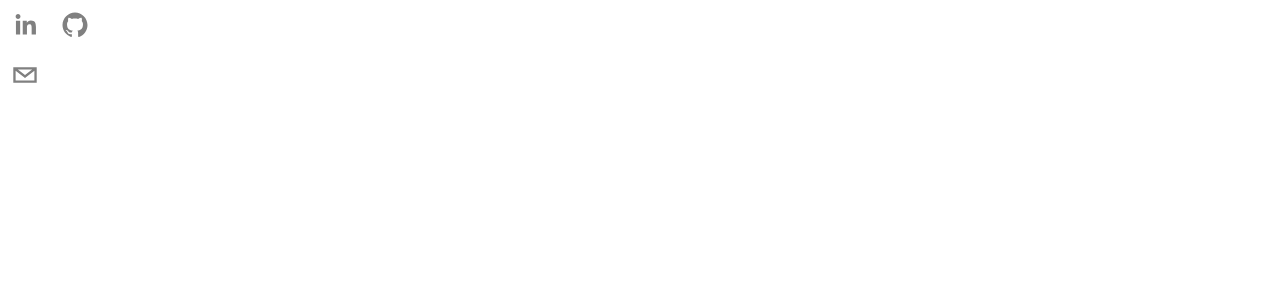
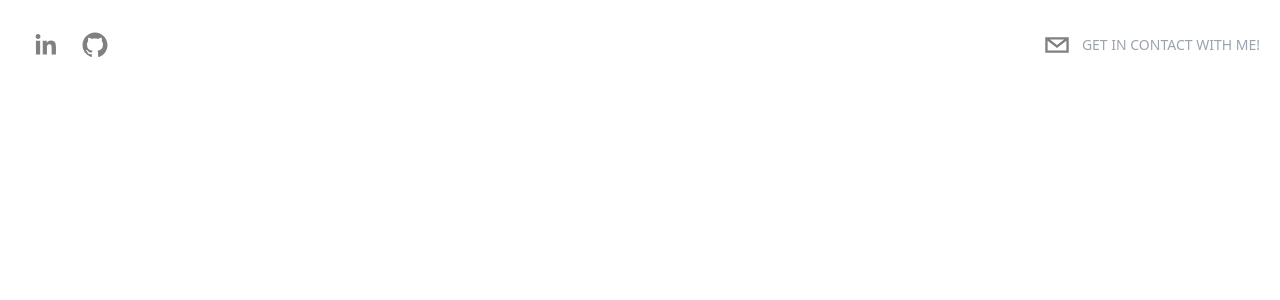
Before and after one commit to GabeS97/Porfolio_2.0, a Next.js app: page / in a window 1280 px wide. Shown: the top 300 px of the page. Built offline with nearby package versions, Linux system fonts and the light colour scheme.

Commit message:
header in icons added

```diff
--- a/components/Header.tsx
+++ b/components/Header.tsx
@@ -5,8 +5,8 @@
 
 function Header({}: Props) {
   return (
-    <header>
-      <div>
+    <header className="sticky top-0 p-5 items-start flex justify-between max-w-7xl mx-auto z-20 xl:items-center">
+      <div className="flex flex-row items-center">
         <SocialIcon
           url="https://www.linkedin.com/in/gabriel-sitorus/"
           target="_blank"
@@ -21,13 +21,17 @@
         />
       </div>
 
-      <div>
+      <div className="flex flex-row items-center text-gray-300 cursor-pointer">
         <SocialIcon
           className="cursor-pointer"
           network="email"
           fgColor="gray"
           bgColor="transparent"
         />
+
+        <p className="uppercase hidden md:inline-flex text-sm text-gray-400">
+          Get in contact with me!
+        </p>
       </div>
     </header>
   );
```
